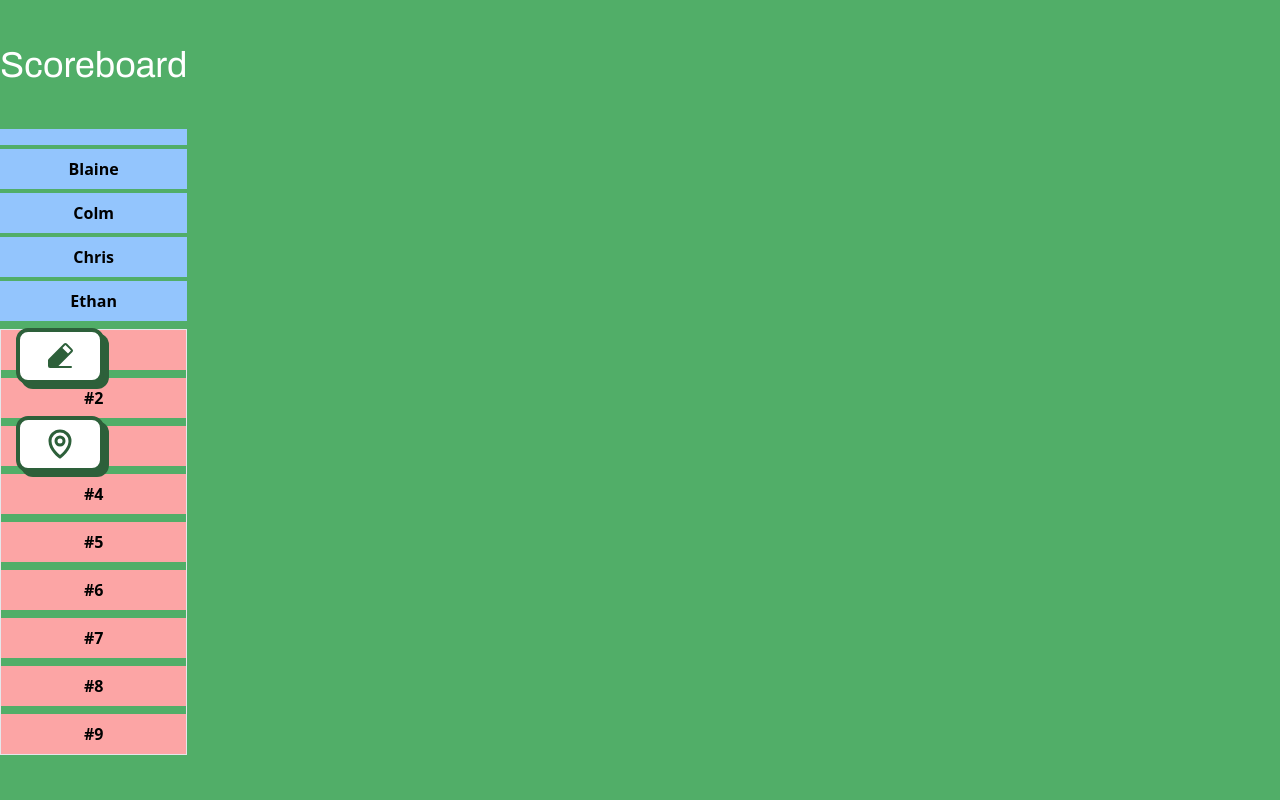
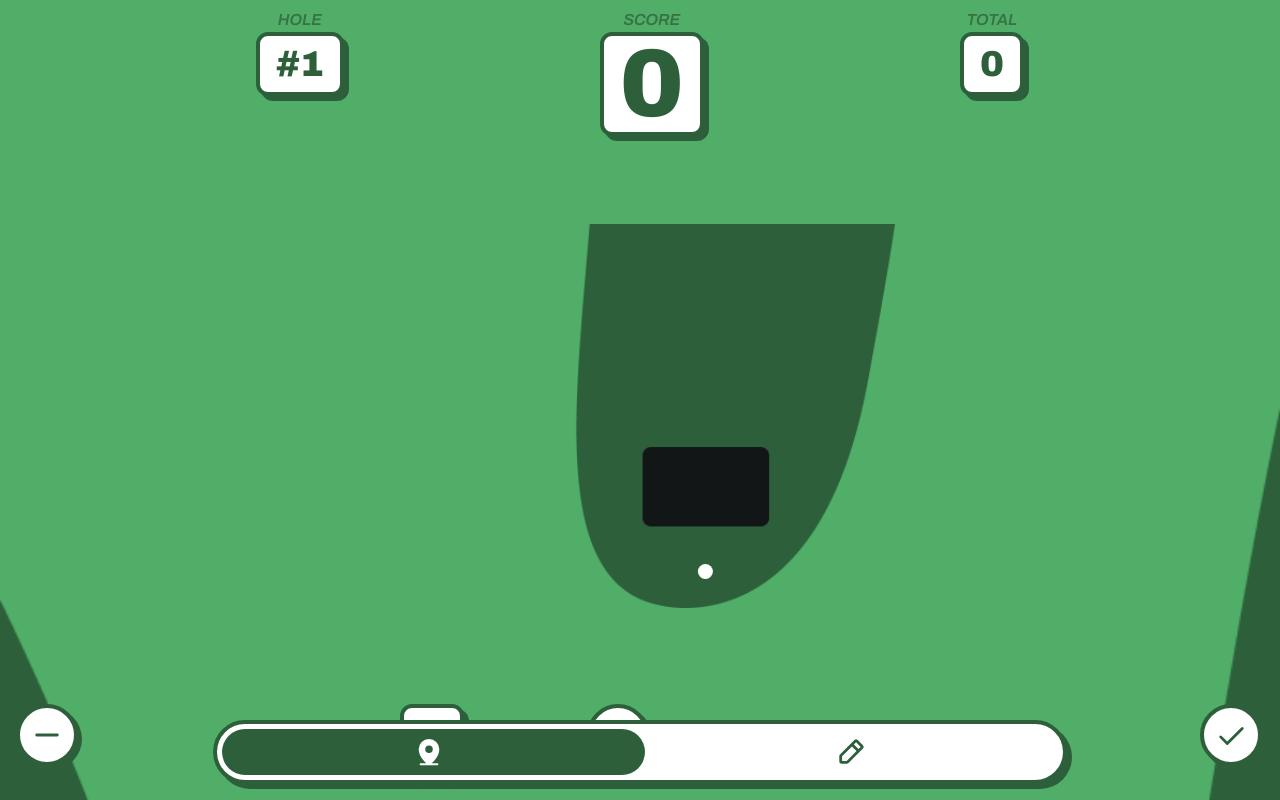
Before and after one commit to lbare/AlderGreens, a React (Vite) app: page /#/tracking in a window 1280 px wide. Built offline with nearby package versions, Linux system fonts and the light colour scheme.

Commit message:
Added bottom bar

```diff
--- /dev/null
+++ b/src/components/BottomBar.tsx
@@ -0,0 +1,79 @@
+import {
+  MapPin,
+  MapPinLine,
+  PencilSimple,
+  PencilSimpleLine,
+} from "@phosphor-icons/react";
+
+interface BottomBarProps extends React.HTMLAttributes<HTMLDivElement> {
+  activePage: "tracking" | "scorecard";
+  setActivePage: React.Dispatch<React.SetStateAction<"tracking" | "scorecard">>;
+}
+
+const BottomBar = (props: BottomBarProps) => {
+  return (
+    <div
+      className="flex justify-between items-center w-2/3 h-16 left-0 right-0 ml-auto mr-auto absolute bg-white rounded-full bottom-4 border-4 border-green-700"
+      style={{
+        boxShadow: "5px 5px #2d603a",
+      }}
+    >
+      <div
+        className={`flex w-full justify-center items-center h-5/6 z-10 transition-color duration-300 ${
+          props.activePage === "tracking" ? "text-white" : "text-green-700"
+        }`}
+        onClick={() => props.setActivePage("tracking")}
+      >
+        <MapPinLine
+          size={30}
+          weight="fill"
+          className={`absolute transition-opacity duration-300 ${
+            props.activePage === "tracking" ? "opacity-100" : "opacity-0"
+          }`}
+        />
+        <MapPin
+          size={30}
+          weight="bold"
+          className={`absolute transition-opacity duration-300 ${
+            props.activePage === "tracking" ? "opacity-0" : "opacity-100"
+          }`}
+        />
+      </div>
+      <div
+        className={`flex w-full justify-center items-center h-5/6 z-10 transition-color duration-300 ${
+          props.activePage === "scorecard" ? "text-white" : "text-green-700"
+        }`}
+        onClick={() => props.setActivePage("scorecard")}
+      >
+        <PencilSimpleLine
+          size={30}
+          weight="fill"
+          className={`absolute transition-opacity duration-300 ${
+            props.activePage === "scorecard" ? "opacity-100" : "opacity-0"
+          }`}
+        />
+        <PencilSimple
+          size={30}
+          weight="bold"
+          className={`absolute transition-opacity duration-300 ${
+            props.activePage === "scorecard" ? "opacity-0" : "opacity-100"
+          }`}
+        />
+      </div>
+      <div
+        className="w-1/2 h-5/6 bg-green-700 rounded-3xl absolute z-0 transition-all ease-in-out duration-500"
+        style={
+          props.activePage === "tracking"
+            ? {
+                transform: "translateX(5px)",
+              }
+            : {
+                transform: "translateX(calc(100% - 5px))",
+              }
+        }
+      />
+    </div>
+  );
+};
+
+export default BottomBar;
--- a/src/routes/Game.tsx
+++ b/src/routes/Game.tsx
@@ -2,17 +2,19 @@ import Tracking from "./Tracking";
 import { useState } from "react";
 import CustomButton from "../components/CustomButton";
 import Scorecard from "./Scorecard";
+import BottomBar from "../components/BottomBar";
 
 const Game = () => {
   const [activePage, setActivePage] = useState<"scorecard" | "tracking">(
-    "scorecard"
+    "tracking"
   );
 
   return (
     <div className="flex h-full w-full">
       {activePage === "scorecard" ? <Scorecard /> : <Tracking />}
+      <BottomBar activePage={activePage} setActivePage={setActivePage} />
 
-      <div className="flex h-full absolute left-0 flex-col justify-center">
+      {/* <div className="flex h-full absolute left-0 flex-col justify-center">
         <CustomButton
           isTitle={false}
           icon="scorecard"
@@ -27,7 +29,7 @@ const Game = () => {
           isClicked={activePage === "tracking"}
           onClick={() => setActivePage("tracking")}
         />
-      </div>
+      </div> */}
     </div>
   );
 };
```
